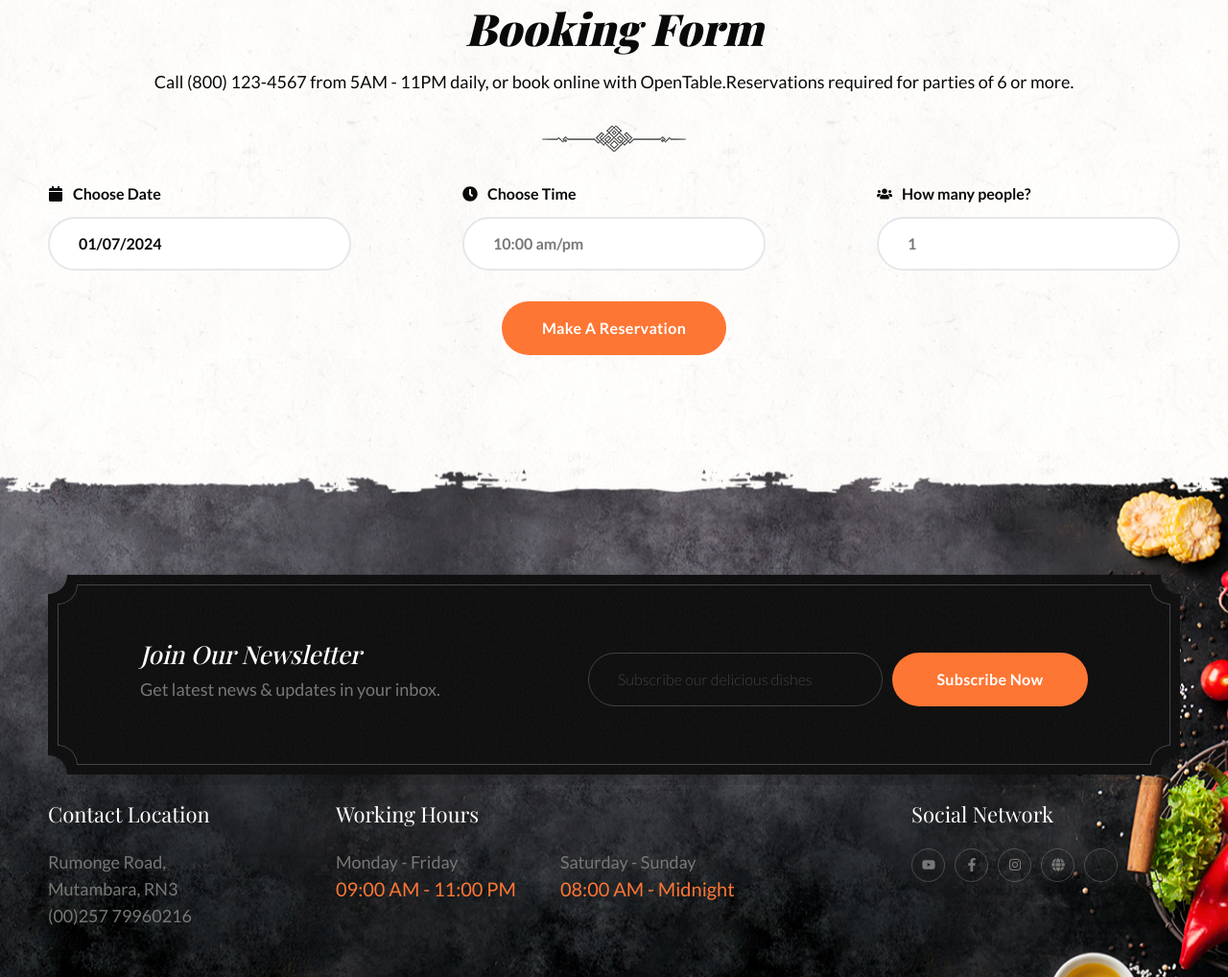
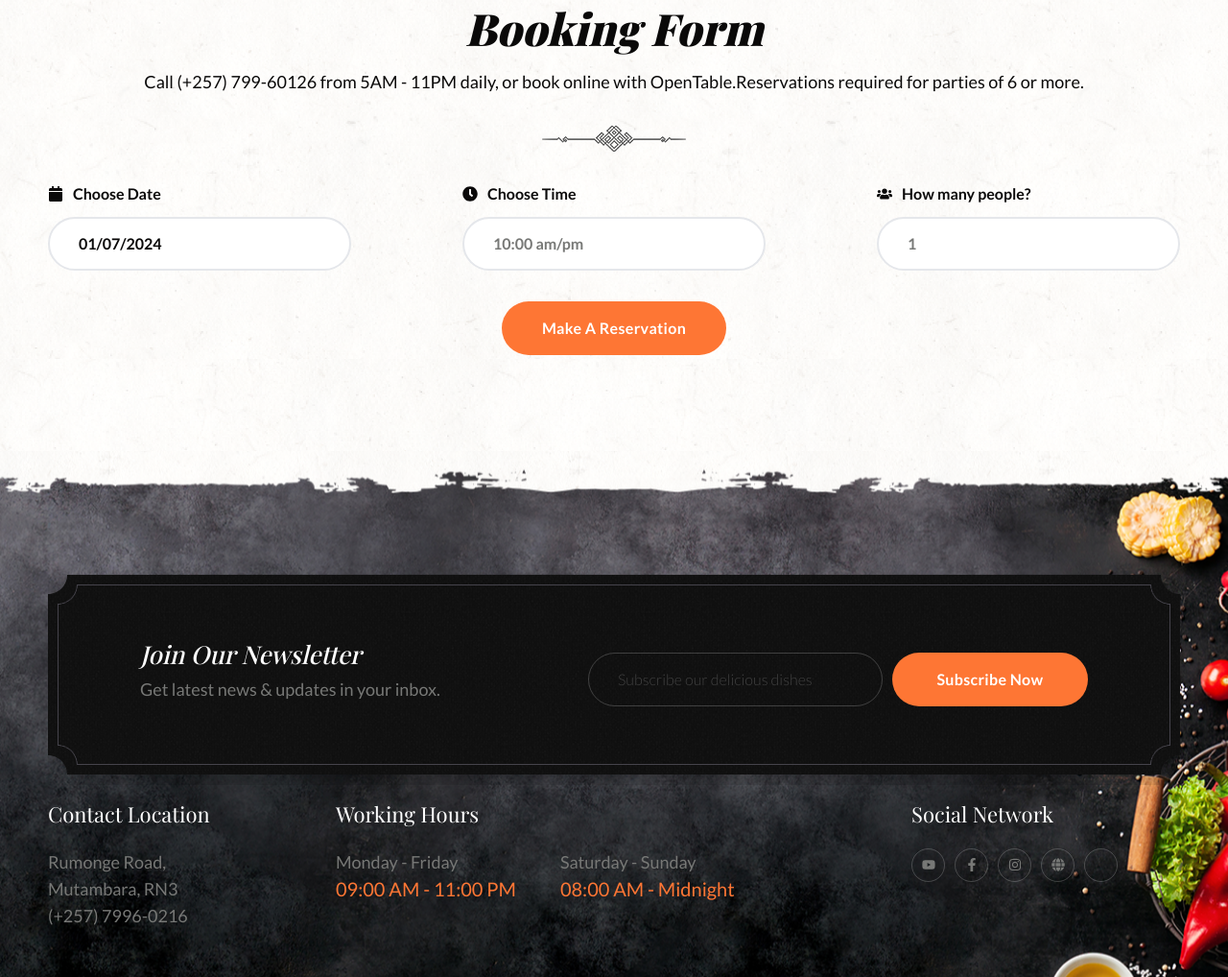
Before and after one commit to barnasawa23/resto, a React (Create React App) app: page / in a window 1280 px wide. Shown: the part 3626-4644 px from the top of the page at 96% size. Built offline with nearby package versions, Linux system fonts and the light colour scheme; some icons are missing; a web font is replaced by a local one.

Commit message:
helas neggas

```diff
--- a/src/common/header/Header.jsx
+++ b/src/common/header/Header.jsx
@@ -63,7 +63,7 @@ const Header = () => {
   return (
     <>
       <motion.header
-        className='bg-pink-200/20 fixed w-full max-w-[1800px]  z-50 py-4'
+        className='bg-pink-200/20 fixed w-full max-w-[1800px]  z-50 py-2'
         variants={headerVariants}
         initial='hidden'
         animate={isActive ? 'show' : ''}
@@ -107,7 +107,7 @@ const Header = () => {
               variants={fadeIn('down', 'tween', 1.2, 1.4 )}
               className='order-1 lg:order-none lg:ml-[11rem]'
             >
-              <img src={logoWhite} alt="Logo pictur" className={`${isActive ? 'w-[90px] h-[90px]' : 'w-[107px] h-[107px]'}`} />
+              <img src={logoWhite} alt="Logo pictur" className={`${isActive ? 'w-[90px] h-[80px]' : 'w-[107px] h-[105px]'}`} />
             </motion.div>
 
             {/* social::Icons */}
--- a/src/data.js
+++ b/src/data.js
@@ -131,7 +131,7 @@ import {
   export const reservationData = {
     title: 'booking form',
     subtitle:
-      'Call (800) 123-4567 from 5AM - 11PM daily, or book online with OpenTable.Reservations required for parties of 6 or more.',
+      'Call (+257) 799-60126 from 5AM - 11PM daily, or book online with OpenTable.Reservations required for parties of 6 or more.',
     modelImg: ModelBlackImg,
     btnText: 'make a reservation',
   };
@@ -147,7 +147,7 @@ import {
     contact: {
       title: 'contact location',
       address: 'Rumonge road, Mutambara, RN3',
-      phone: '(00)257 79960216',
+      phone: '(+257) 7996-0216',
     },
     hours: {
       title: 'working hours',
```
